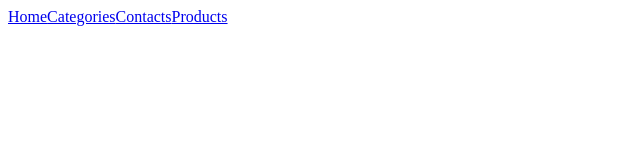
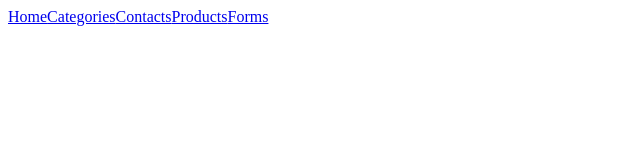
Before and after one commit to Cherrypick14/all_react_practices, a React (Create React App) app: page / in a window 1280 px wide. Shown: the top 160 px of the page, without its empty margins (0-640 px from the left). Built offline with nearby package versions, Linux system fonts and the light colour scheme.

Commit message:
add form link

```diff
--- a/src/components/navbar.jsx
+++ b/src/components/navbar.jsx
@@ -8,6 +8,7 @@ export const Navbar = () =>{
         <Link to = "/categories">Categories</Link>
         <Link to = "/contacts">Contacts</Link>
         <Link to ="/products">Products</Link>
+        <Link to ="/form">Forms</Link>
         </>
     )
 };
```
